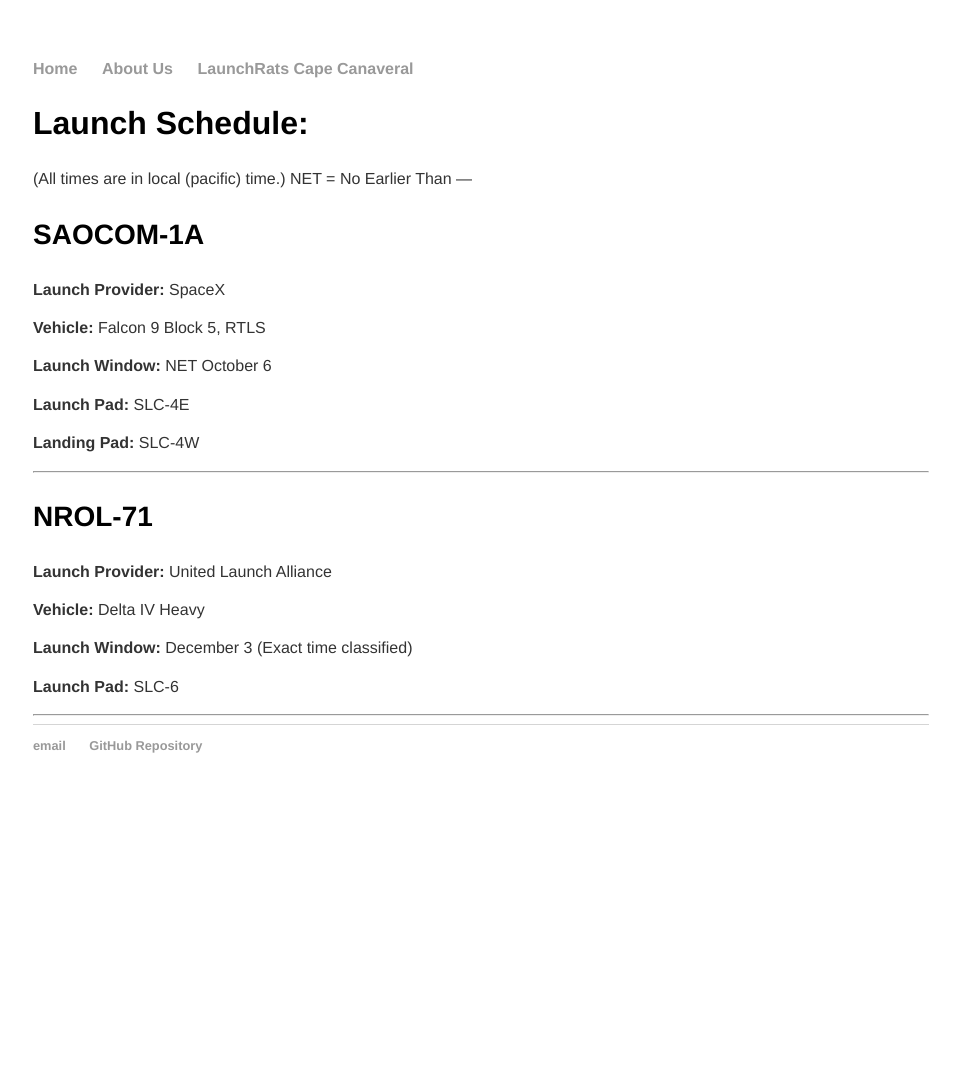
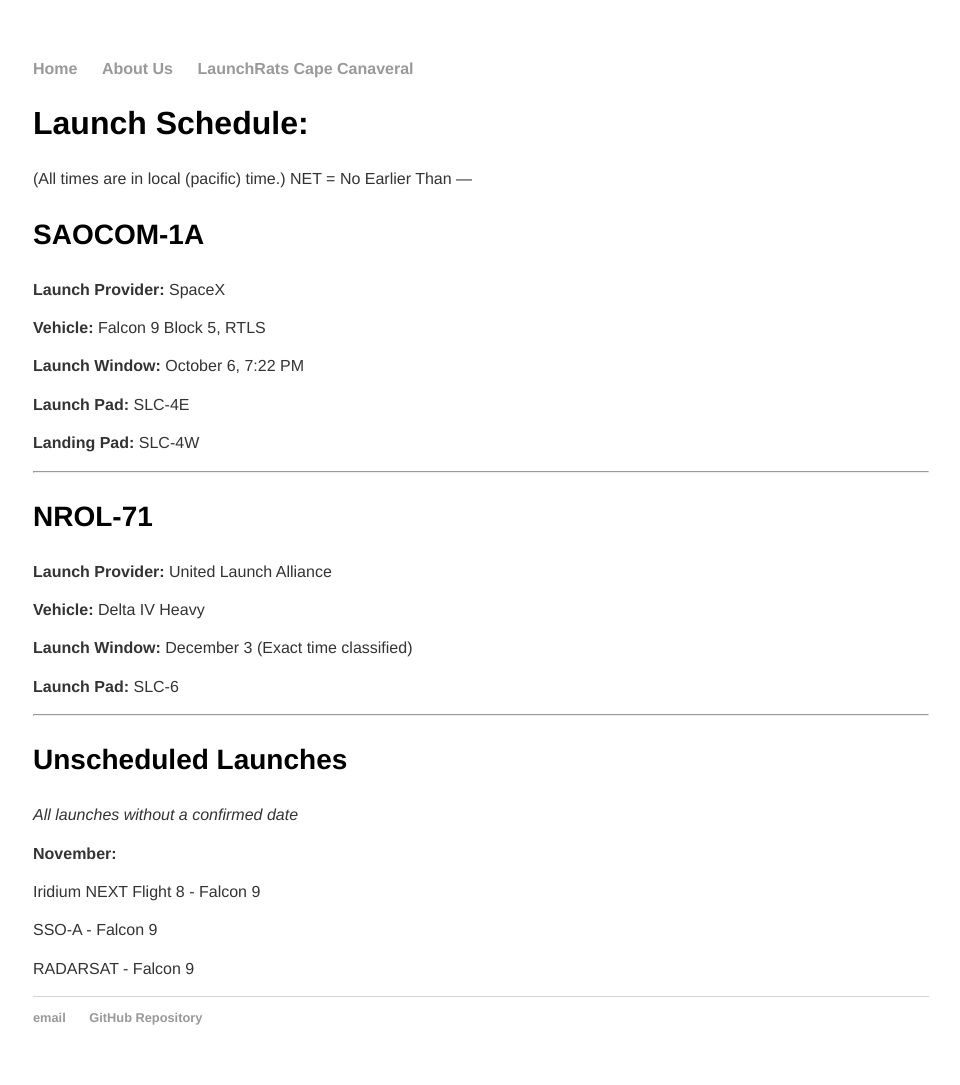
Before and after one commit to CST-100/Launchrats-West-Coast, a Jekyll site: the page built from _posts/2018-10-02-Launch Schedule.md, in a window 1280 px wide. Shown: the whole page, without its empty margins (159-1119 px from the left). Built offline with Jekyll 4.4.1, drawn with Linux system fonts in a browser that asks for light colours; our own code applies the rules of GitHub Pages for plain Markdown files; before the commit the page ends 900 px from its top, so only the background shows below that.

Commit message:
Updated launch schedule
Added 7:22 PM time to SAOCOM-1A and added Unscheduled Launches part.

```diff
--- a/_posts/2018-09-28-Launch Schedule.md
+++ b/_posts/2018-10-02-Launch Schedule.md
@@ -9,7 +9,7 @@
 
 **Vehicle:** Falcon 9 Block 5, RTLS
 
-**Launch Window:** NET October 6
+**Launch Window:** October 6, 7:22 PM
 
 **Launch Pad:** SLC-4E
 
@@ -28,3 +28,14 @@
 **Launch Pad:** SLC-6
 
 ---
+
+### Unscheduled Launches
+*All launches without a confirmed date*
+
+**November:**
+
+Iridium NEXT Flight 8 - Falcon 9
+
+SSO-A - Falcon 9
+
+RADARSAT - Falcon 9
```
